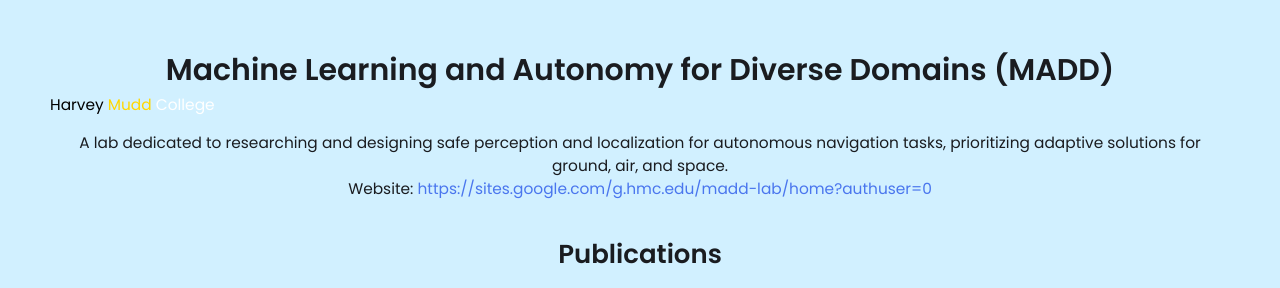
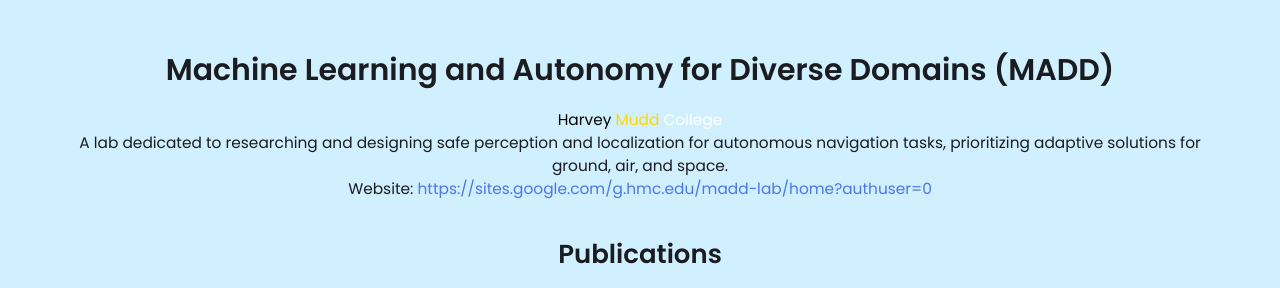
Before and after one commit to sammyt07/sammyt07.github.io, a Jekyll site: the page built from index.html, in a window 1280 px wide. Shown: the part 1069-1357 px from the top of the page. Built offline with Jekyll 4.4.1, drawn with Linux system fonts in a browser that asks for light colours.

Commit message:
hello world

```diff
--- a/_includes/intro-madd-lab.html
+++ b/_includes/intro-madd-lab.html
@@ -2,9 +2,9 @@
 <section id="lab-info" class="lab-info-section">
     {% if site.lab %}
     <h2>{{ site.lab.name }}</h2>
-    <p><span class="black">Harvey</span> <span class="gold">Mudd</span> <span class="white">College</span></p>
 
     <div class="lab-details">
+        <p><span class="black">Harvey</span> <span class="gold">Mudd</span> <span class="white">College</span></p>
         <p>{{ site.lab.description }}</p>
         <p>Website: <a href="{{ site.lab.website }}" target="_blank">{{ site.lab.website }}</a></p>
     </div>
```
